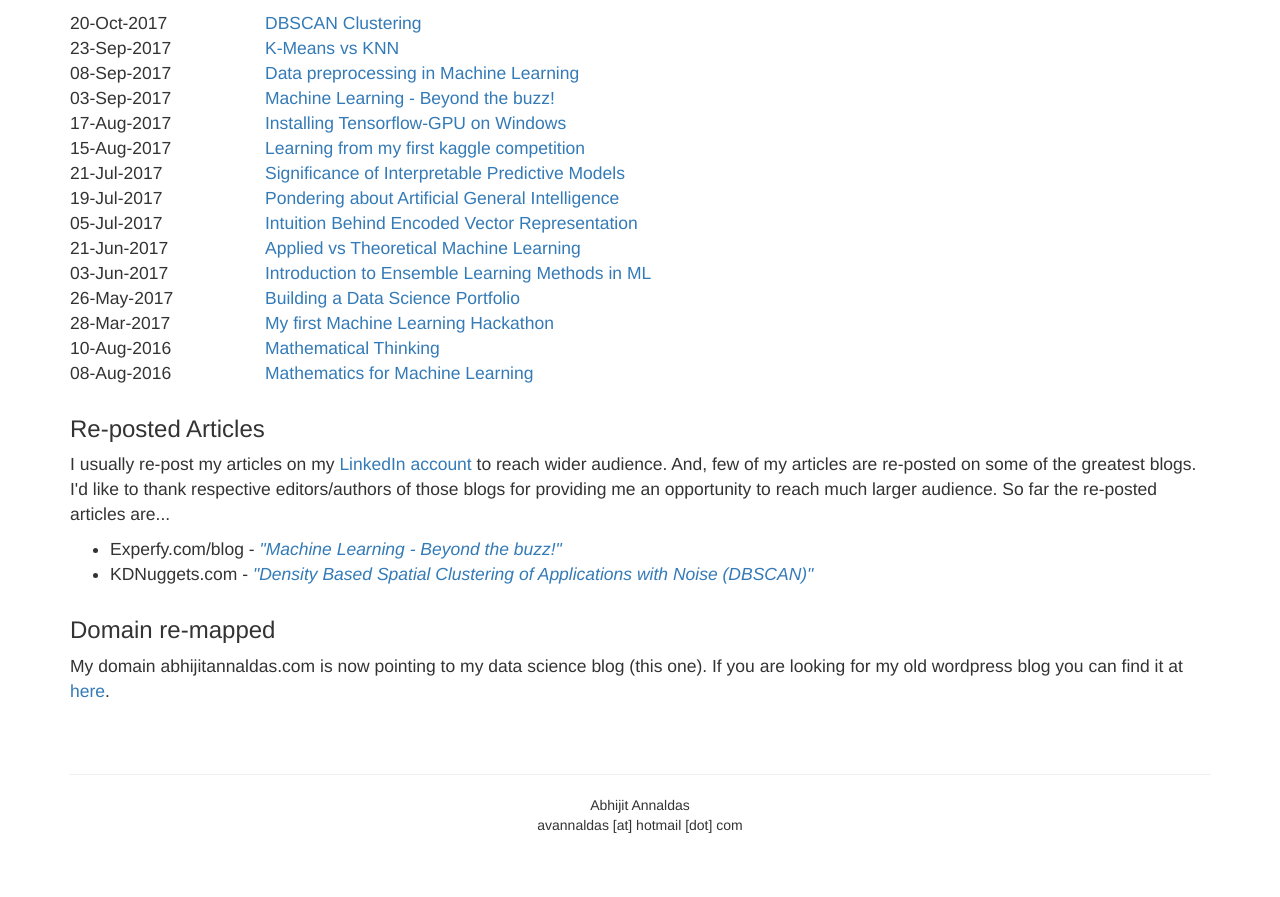
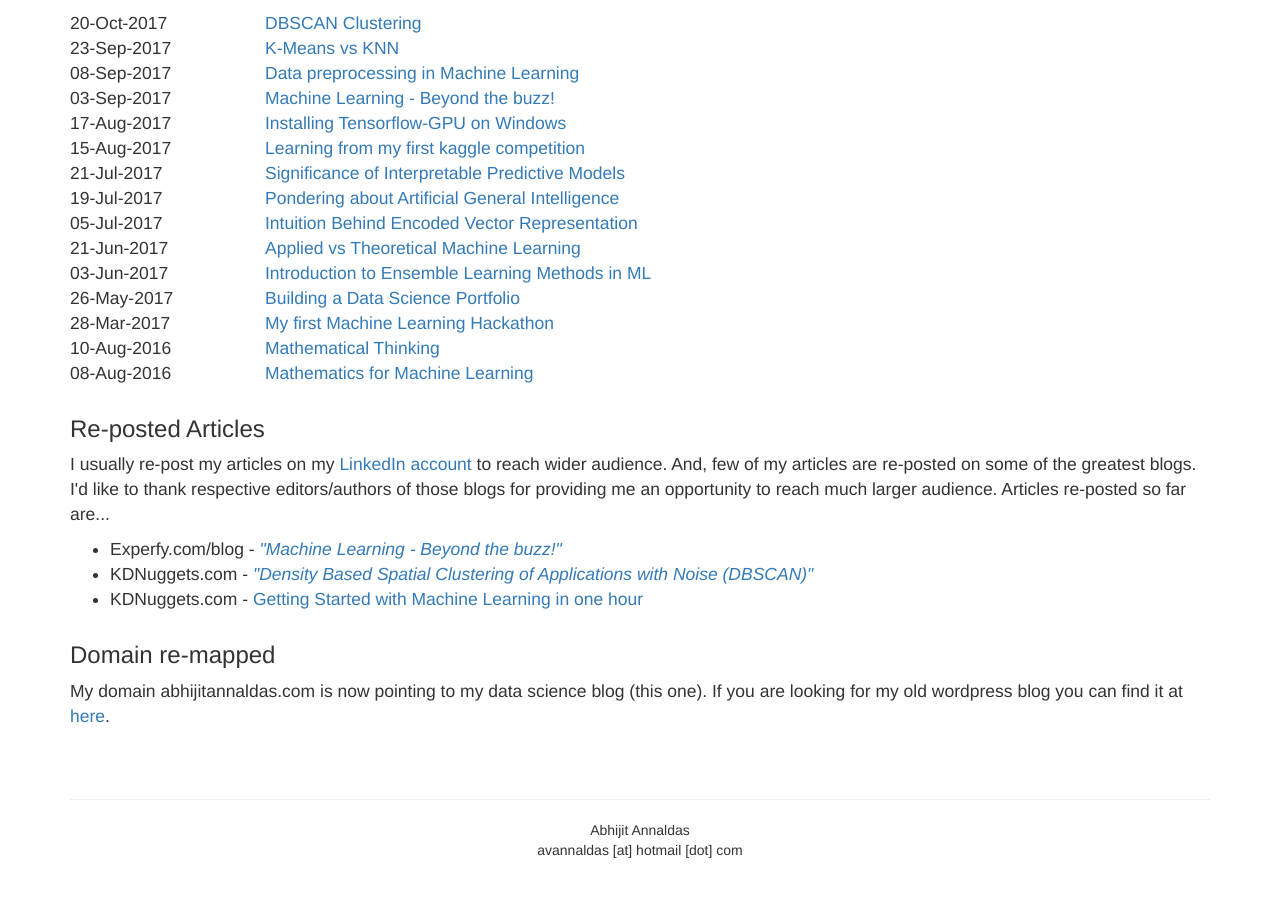
Before and after one commit to devm1023/ML_project, a Jekyll site: the page built from index.html, in a window 1280 px wide and 900 px high, scrolled down 733 px. Shown: the top 897 px of the window. Built offline with Jekyll 4.4.1, drawn with Linux system fonts in a browser that asks for light colours; nearby versions of some CDN libraries; before the commit the page ends 1608 px from its top, so only the background shows below that.

Commit message:
Update index.html

```diff
--- a/index.html
+++ b/index.html
@@ -35,11 +35,12 @@ layout: default
 <div class="row">
 	<div class="col-sm-12">
 		<h3>Re-posted Articles</h3>
-		<p>I usually re-post my articles on my <A href="https://www.linkedin.com/in/avannaldas/detail/recent-activity/posts/" target="_blank">LinkedIn account</A> to reach wider audience. And, few of my articles are re-posted on some of the greatest blogs. I'd like to thank respective editors/authors of those blogs for providing me an opportunity to reach much larger audience. So far the re-posted articles are...
+		<p>I usually re-post my articles on my <A href="https://www.linkedin.com/in/avannaldas/detail/recent-activity/posts/" target="_blank">LinkedIn account</A> to reach wider audience. And, few of my articles are re-posted on some of the greatest blogs. I'd like to thank respective editors/authors of those blogs for providing me an opportunity to reach much larger audience. Articles re-posted so far are...
 		</p>
 		<ul>
 			<li>Experfy.com/blog - <A href="https://www.experfy.com/blog/machine-learning-beyond-the-buzz" target="_blank"><i>"Machine Learning - Beyond the buzz!"</i></A></li>
 			<li>KDNuggets.com - <A href="https://www.kdnuggets.com/2017/10/density-based-spatial-clustering-applications-noise-dbscan.html" target="_blank"><i>"Density Based Spatial Clustering of Applications with Noise (DBSCAN)"</i></A></li>
+			<li>KDNuggets.com - <A href="https://www.kdnuggets.com/2017/11/getting-started-machine-learning-one-hour.html" target="_blank">Getting Started with Machine Learning in one hour</A></li>
 		</ul>
 	</div>
 </div>
```
